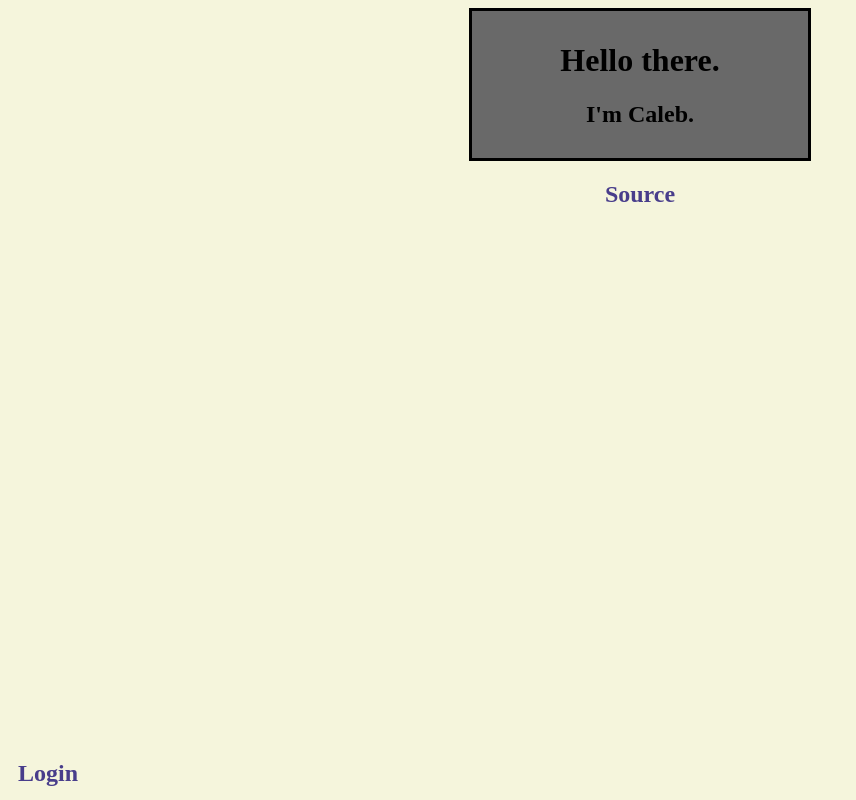
After one commit to Callama/callama.dev, a Flask app: template misc/templates/new_main.html in a window 1280 px wide. The commit adds this page. Shown: the whole page, without its empty margins (0-856 px from the left). Run offline with Flask 2, Linux system fonts and the light colour scheme; the template is opened without the code that fills it, so the values that code supplies are empty; parts of the project's set-up code (start-up, migrations or seed data) failed here and were passed over; some libraries are stand-ins or nearby versions.

Commit message:
add vars for custom messages in signup+login pages  + update new main page

```diff
--- a/app.py
+++ b/app.py
@@ -26,7 +26,7 @@ def start():
     print(userCache)
 
 start()
-# auth has to be here, so the __init__ function can be called so the dbConn var is importable across all modules
+# auth has to be here, so the __init__ function can be called so the dbConn var is importable from this file across all modules
 import auth
 
 # we can add routes from other files using this method, the view_func being the function from the other file
@@ -37,7 +37,7 @@ app.add_url_rule('/signup',view_func=auth.signupRoute,methods=["GET", "POST"])
 
 @app.route("/")
 def mainRoute():
-    resp = make_response(render_template("helloworld.html"), 200)
+    resp = make_response(render_template("new_main.html"), 200)
     return resp
 
 @app.route("/new")
--- a/global_vars.py
+++ b/global_vars.py
@@ -31,7 +31,7 @@ def getDBCredsandConnect(type="prod"):
 
 def __init__():
     global version
-    version="prod"
+    version="beta"
 
     global dbConn
     dbConn = getDBCredsandConnect(type=version)
--- /dev/null
+++ b/misc/templates/new_main.html
@@ -0,0 +1,66 @@
+<html>
+    <style>
+        body {
+            background-color: beige;
+        }
+        #main {
+            text-align: center;
+        }
+        #center {
+            margin: auto;
+            width: 25%;
+            border: 3px solid black;
+            background-color: dimgray;
+            padding: 10px;
+
+        }
+
+        a.source:link {
+            color: darkslateblue;
+            text-decoration: none;
+
+        }
+        a.source:hover {
+            text-decoration: none;
+            font-size: 125%;
+        }
+
+        footer {
+            position: fixed;
+            padding: 10px 10px 20px 10px;
+            bottom: 0;
+            width: 100%;
+            /* Height of the footer*/
+            height: 40px;
+
+        }
+
+        a.login:link {
+            color: darkslateblue;
+            text-decoration: none;
+        }
+        a.login:hover {
+            font-size: 125%;
+            color: darkslateblue;
+        }
+    </style>
+    <body>
+        <div id="main">
+            <div id="center">
+                <h1>Hello there.</h1>
+                <h2>I'm Caleb.</h2>
+            </div>
+            <div id="github">
+                <h2><a class="source" href="https://github.com/Callama/callama.dev">Source</a></h2>
+            </div>
+        </div>
+
+    </body>
+
+   <footer>
+        <div id="login">
+            <h2><a class="login" href="/login>">Login</a></h2>
+        </div>
+   </footer>
+
+</html>
--- a/misc/templates/signup.html
+++ b/misc/templates/signup.html
@@ -1,5 +1,8 @@
  <html>
     <body>
+        <div align="center">
+            <h1>{{ messageValue }}</h1>
+        </div>
         <form action="{{ url_for("signupRoute")}}" method="post">
             <div style="text-align:center;">
                 <label for="email"><b>Email&nbsp;&nbsp;&nbsp;&nbsp;&nbsp;&nbsp;&nbsp;</b> </label>
```
Also changed, not shown: auth.py (+9 -5 lines), misc/templates/home.html (added, +24 -0 lines).
